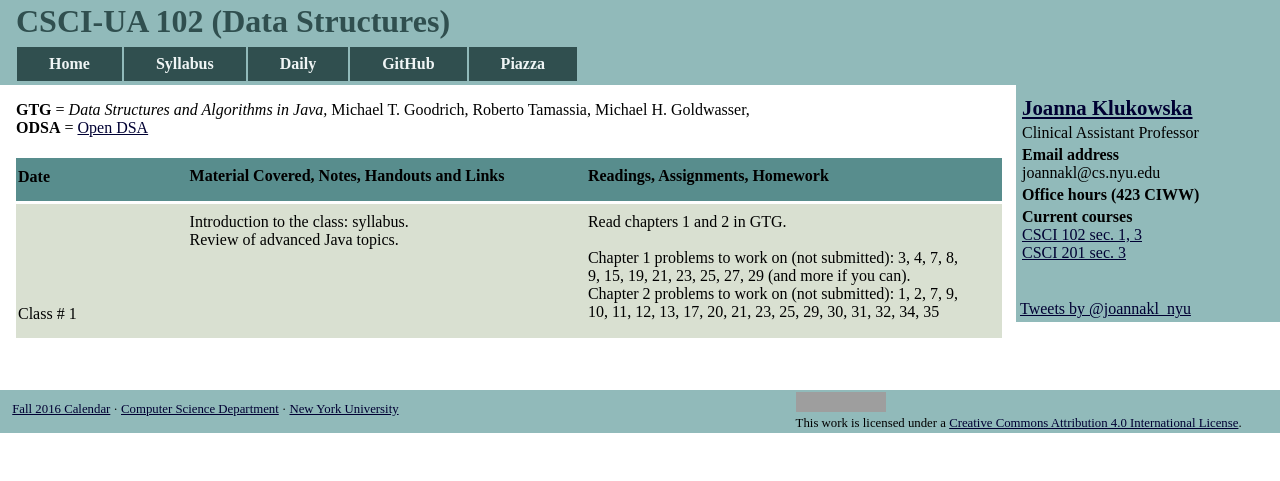
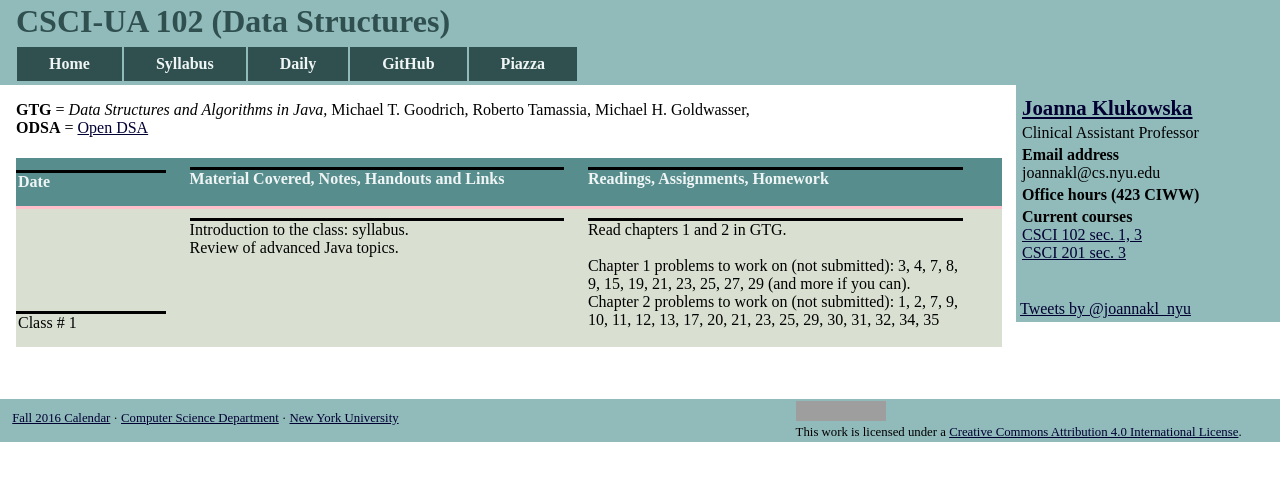
Before and after one commit to joannakl/cs102_f17, a Jekyll site: the page built from daily.html, in a window 1280 px wide. Shown: the top 481 px of the page. Built offline with Jekyll 4.4.1, drawn with Linux system fonts in a browser that asks for light colours; comment, search, counter and statistics services are not loaded; grey boxes are pictures that could not be loaded.

Commit message:
update css

```diff
--- a/resources/css/course_page.css
+++ b/resources/css/course_page.css
@@ -162,6 +162,7 @@ td {
   background-color: #d9e0d1;
   border-top: 3px solid white;
   overflow: hidden;
+  border-top: 3px solid pink;
 }
 .lecture2 {
   clear: left;
@@ -170,6 +171,7 @@ td {
   background-color: #d1e0e0;
   border-top: 3px solid white;
   overflow: hidden;
+  border-top: 3px solid blue;
 }
 .recitation {
   clear: left;
@@ -184,7 +186,7 @@ td {
   padding-bottom: 15px;
   padding-top: 9px;
   background-color: #588d8d;
-  color: hhsl(180, 23%, 95%);
+  color: #eff5f5;
   font-weight: bold;
   border-top: 3px solid white;
   overflow: hidden;
@@ -208,9 +210,14 @@ td {
 }
 .column_date {
   vertical-align: middle;
+  border-top: 3px solid black;
 }
 .column_materials {
   vertical-align: top;
+  border-top: 3px solid black;
+}
+.column_assign {
+  border-top: 3px solid black;
 }
 @media (max-width: 700px) {
   .column_date {
@@ -264,20 +271,20 @@ td {
 /******************************************/
 footer {
   clear: both;
-  margins: 0;
+  margin: 0;
   padding: 0;
   background: #91baba;
   font-size: 0.8em;
   overflow: hidden;
 }
 .footerlinks {
-  margins: 0;
+  margin: 0;
   padding: 0.8em 0 0.8em 0.8em;
   float: left;
   width: 56%;
 }
 .license {
-  margins: 0;
+  margin: 0;
   padding: 0;
   float: right;
   width: 38%;
```
